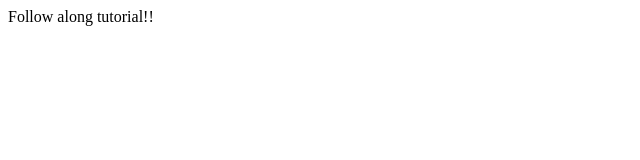
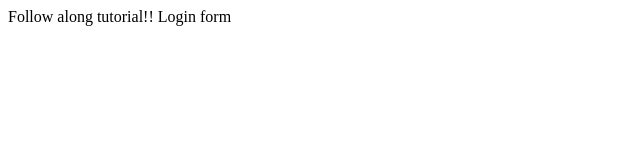
Before and after one commit to shujuuu/tutorial-github, a plain HTML site: page index.html in a window 1280 px wide. Shown: the full height of the page, 0-640 px from the left. Drawn offline with Linux system fonts and the light colour scheme.

Commit message:
login form

```diff
--- /dev/null
+++ b/dir2/app2.js
@@ -0,0 +1 @@
+console.log('app2.js');
--- a/index.html
+++ b/index.html
@@ -5,5 +5,6 @@
 </head>
 <body>
 	Follow along tutorial!!
+	Login form
 </body>
 </html>
```
Also changed, not shown: login.html (added, +1 -0 lines), log.txt (added).
